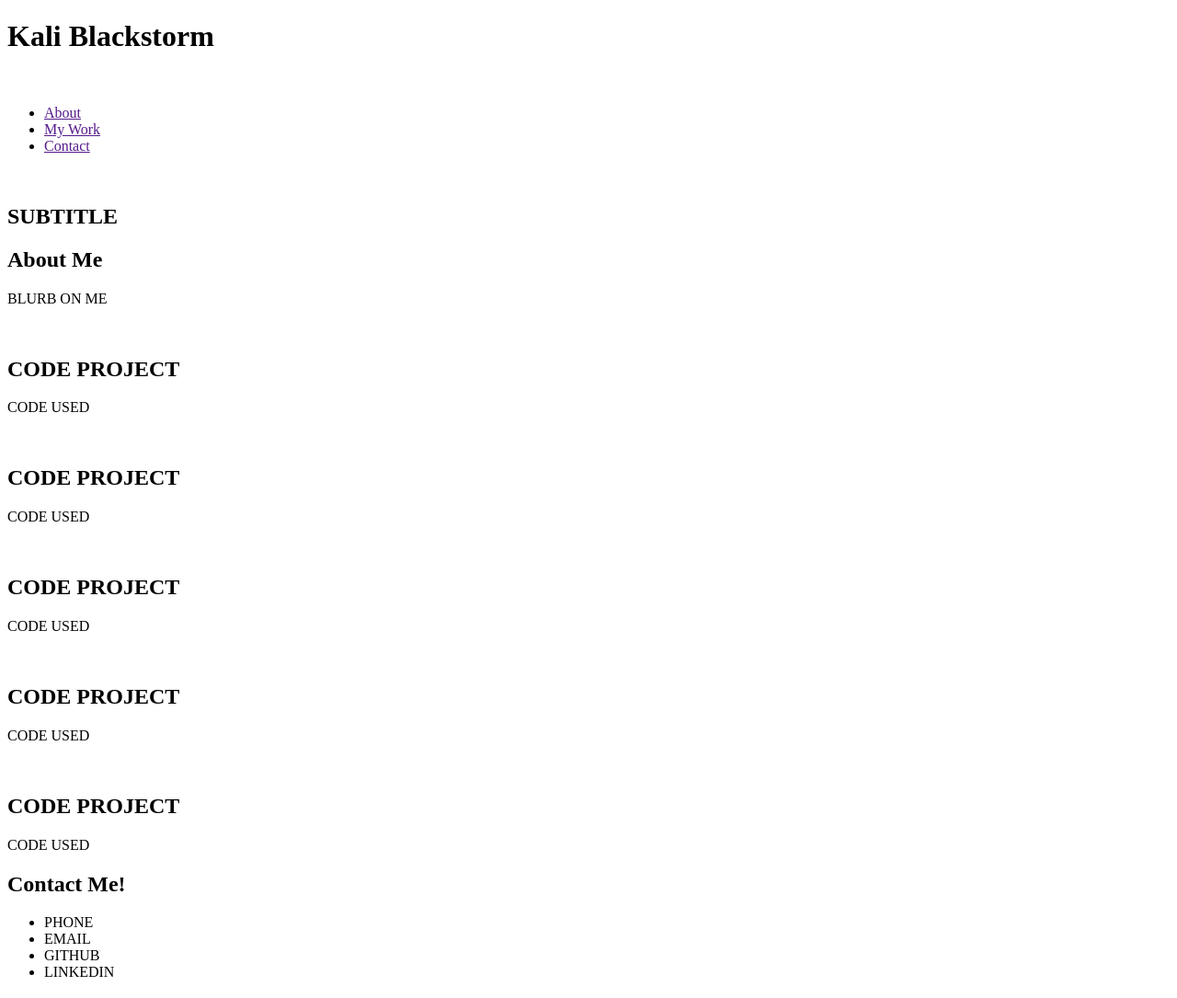
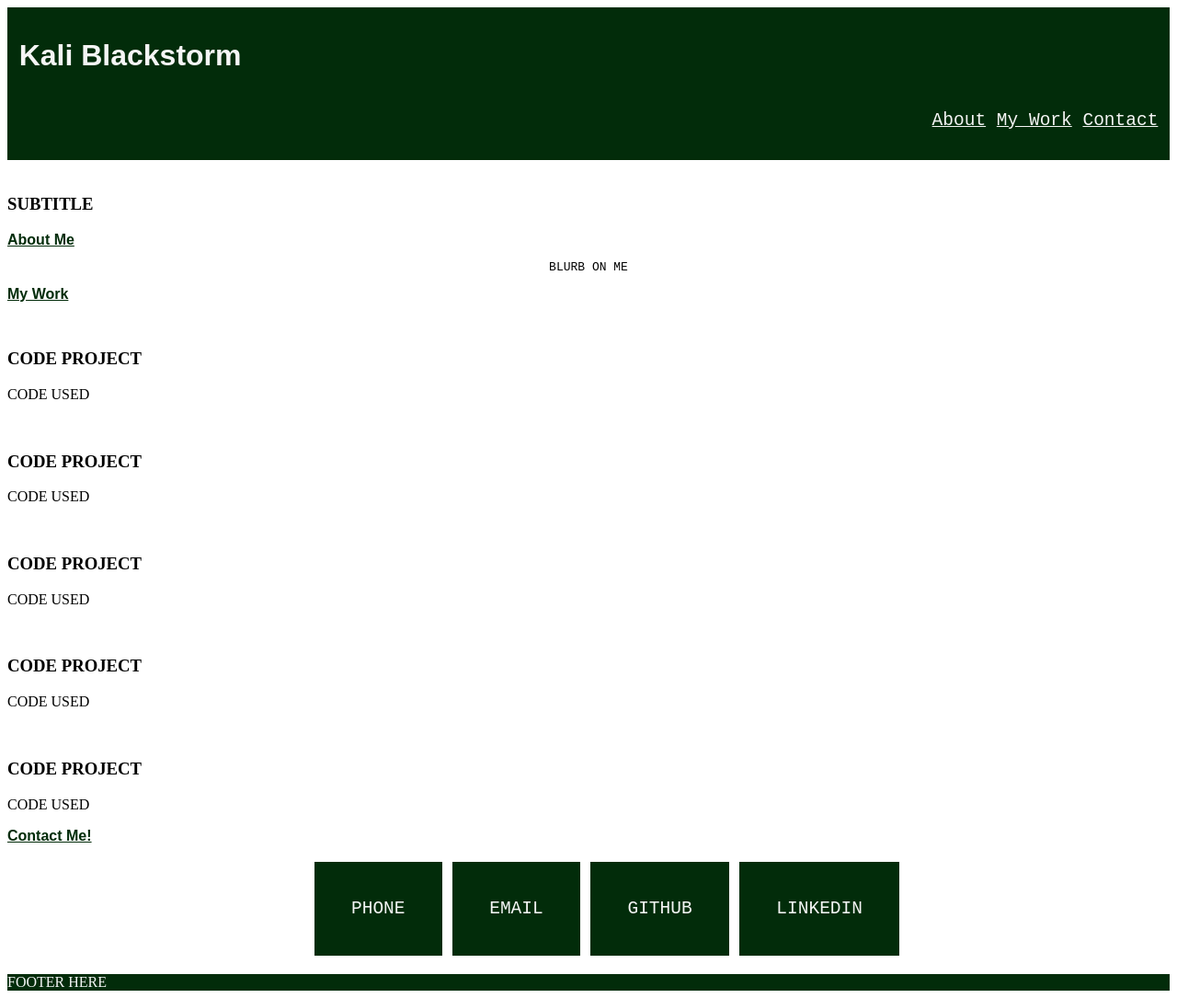
Before and after one commit to ravensandcrows/challenge-2, a plain HTML site: page index.html in a window 1280 px wide. Shown: the whole page at 92% size. Drawn offline with Linux system fonts and the light colour scheme.

Commit message:
framework for css

```diff
--- a/Assets/style.css
+++ b/Assets/style.css
@@ -0,0 +1,103 @@
+*{
+    box-sizing: border-box;
+}
+
+body{
+    /*BODY STYLIZATION*/
+}
+
+header{
+    color: whitesmoke;
+    background-color: #022c0a;
+    padding: 1%;
+     /*repeating-radial-gradient( circle at 0 0, transparent 0, #e5e5f7 10px ),
+repeating-linear-gradient( #444cf755, #444cf7 );*/
+}
+
+header h1 {
+    display: inline-block;
+    text-align: left;
+    font-family:fantasy;
+}
+
+#profile{
+    /*sTYLIZATION*/
+
+}
+
+header nav{
+   text-align: right;
+}
+
+header nav ul{
+    list-style-type: none;
+    font-family: monospace;
+    font-size: 150%;
+}
+
+header nav ul li {
+    display:inline-block
+}
+
+nav a {
+    color: whitesmoke;
+
+}
+
+.about{
+    /*sTYLIZATION*/
+}
+
+h2{
+    font-family: fantasy;
+    font-size: 100%;
+    color: #022c0a;
+    text-decoration: underline;
+    text-align: left;
+}
+
+.about p {
+    font-family: monospace;
+    text-align: center;
+    text-justify: right;
+}
+
+.work{
+    /*sTYLIZATION*/
+}
+
+.projects{/*sTYLIZATION*/}
+
+.card {
+    /*sTYLIZATION*/
+}
+
+#first-project{
+    /*sTYLIZATION*/
+}
+
+.contact{/*sTYLIZATION*/}
+
+.contact ul{
+    list-style-type: none;
+    color: whitesmoke;
+    font-family: monospace;
+    font-size: 150%;
+    text-align: center;
+}
+
+.contact ul li{
+    display:inline-block
+}
+
+.card-contact{
+flex-wrap: 1 0 200px;
+  padding: 40px;
+  background-color: #022c0a;
+  text-align: center;
+}
+
+footer {
+    background-color: #022c0a;
+    color: whitesmoke;
+}
--- a/index.html
+++ b/index.html
@@ -8,9 +8,10 @@
     <link rel="stylesheet" href="Assets/style.css">
     <title>Kali's Portfolio</title>
 </head>
+<body>
     <header>
         <h1>Kali Blackstorm</h1>
-    <img> <!--ADD PROFILE PIC HERE-->
+        <img id="profile"> <!--ADD PROFILE PIC HERE-->
         <nav>
             <ul>
                 <li>
@@ -26,42 +27,43 @@
 
         </nav>
     </header>
-<body>
     <hero>
         <img> <!--ADD PIC HERE-->
         <img> <!--ADD PIC HERE-->
         <img> <!--ADD PIC HERE-->
-        <h2>SUBTITLE</h2>
+        <h3>SUBTITLE</h3>
     </hero>
+    <main>
         <section class="about">
             <h2>About Me</h2>
             <p>BLURB ON ME</p>
         </section>
         <section class="work">
+            <h2>My Work</h2>
             <div id="first-project">
                 <img> <!--ADD PIC HERE-->
-            <h2>CODE PROJECT</h2>
+                <h3>CODE PROJECT</h3>
                 <p>CODE USED</p>
             </div>
             <div class="projects">
                 <div class="card">
                     <img> <!--ADD PIC HERE-->
-                <h2>CODE PROJECT</h2>
+                    <h3>CODE PROJECT</h3>
                     <p>CODE USED</p>
                 </div>
                 <div class="card"></div>
                 <img><!--ADD PIC HERE-->
-                <h2>CODE PROJECT</h2>
+                    <h3>CODE PROJECT</h3>
                  <p>CODE USED</p>
                 </div>
                 <div class="card">
                   <img>  <!--ADD PIC HERE-->
-                <h2>CODE PROJECT</h2>
+                  <h3>CODE PROJECT</h3>
                   <p>CODE USED</p>
              </div>
              <div class="card">
                   <img> <!--ADD PIC HERE-->
-                <h2>CODE PROJECT</h2>
+                   <h3>CODE PROJECT</h3>
                    <p>CODE USED</p>
              </div>
             </div>
@@ -69,13 +71,15 @@
         <section class="contact">
          <h2>Contact Me!</h2>
          <ul>
-            <li>PHONE</li>
-            <li>EMAIL</li>
-            <li>GITHUB</li>
-            <li>LINKEDIN</li>
+             <li class="card-contact">PHONE</li>
+              <li class="card-contact">EMAIL</li>
+             <li class="card-contact">GITHUB</li>
+            <li class="card-contact">LINKEDIN</li>
             </ul>
 
         </section>
+    </main>
+    <footer>FOOTER HERE</footer>
 
 </body>
 </html>
```
Also changed, not shown: 1 other file. Lines whose indentation alone changed are shown as unchanged.
